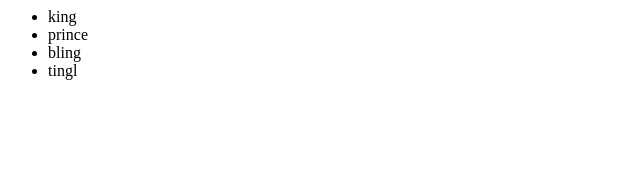
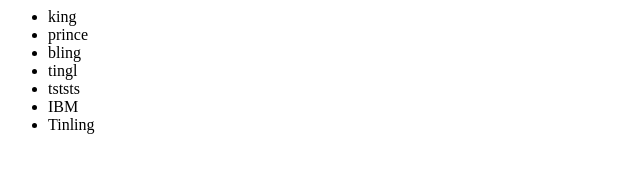
Before and after one commit to Andy9814/GitTEST, a plain HTML site: page index.html in a window 1280 px wide. Shown: the whole page, without its empty margins (0-640 px from the left). Drawn offline with Linux system fonts and the light colour scheme.

Commit message:
make this world greate againii

```diff
--- a/index.html
+++ b/index.html
@@ -6,6 +6,10 @@
 <li> prince </li>
 <li> bling </li>
 <li> tingl </li>
+<li> tststs </li>
+<li> IBM </li>
+<li> Tinling </li>
+
 
 </ul>
 </div>
```
